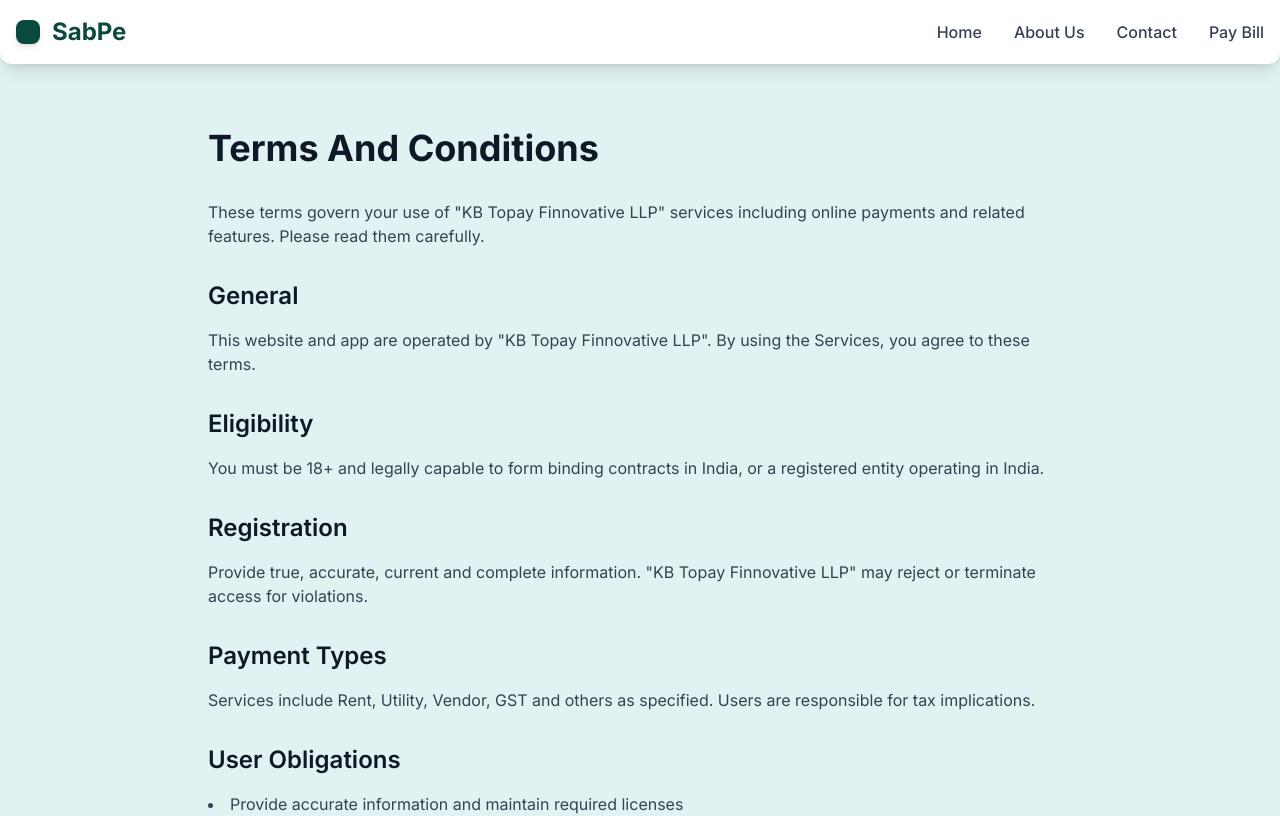
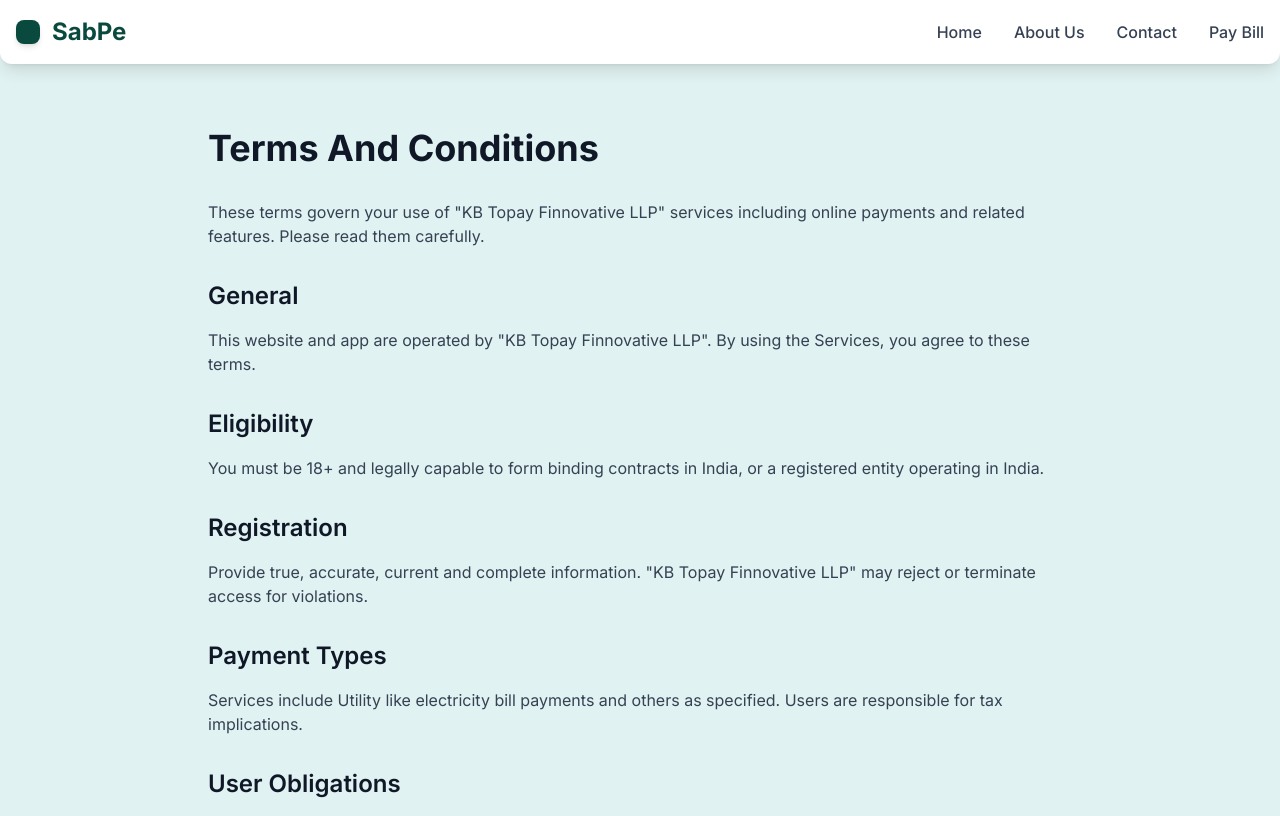
Before and after one commit to ParasUpadhayay-Clickpe/utility-sabpe, a Next.js app: page /terms-and-conditions in a window 1280 px wide. Shown: the top 816 px of the page. Built offline with nearby package versions, Linux system fonts and the light colour scheme.

Commit message:
update TnC

```diff
--- a/src/app/terms-and-conditions/page.tsx
+++ b/src/app/terms-and-conditions/page.tsx
@@ -13,7 +13,7 @@
                 <h2 className="text-2xl font-semibold text-gray-900 mt-8 mb-4">Registration</h2>
                 <p className="mb-6">Provide true, accurate, current and complete information. "KB Topay Finnovative LLP" may reject or terminate access for violations.</p>
                 <h2 className="text-2xl font-semibold text-gray-900 mt-8 mb-4">Payment Types</h2>
-                <p className="mb-6">Services include Rent, Utility, Vendor, GST and others as specified. Users are responsible for tax implications.</p>
+                <p className="mb-6">Services include Utility like electricity bill payments and others as specified. Users are responsible for tax implications.</p>
                 <h2 className="text-2xl font-semibold text-gray-900 mt-8 mb-4">User Obligations</h2>
                 <ul className="list-disc list-inside mb-6 space-y-2">
                     <li>Provide accurate information and maintain required licenses</li>
```
